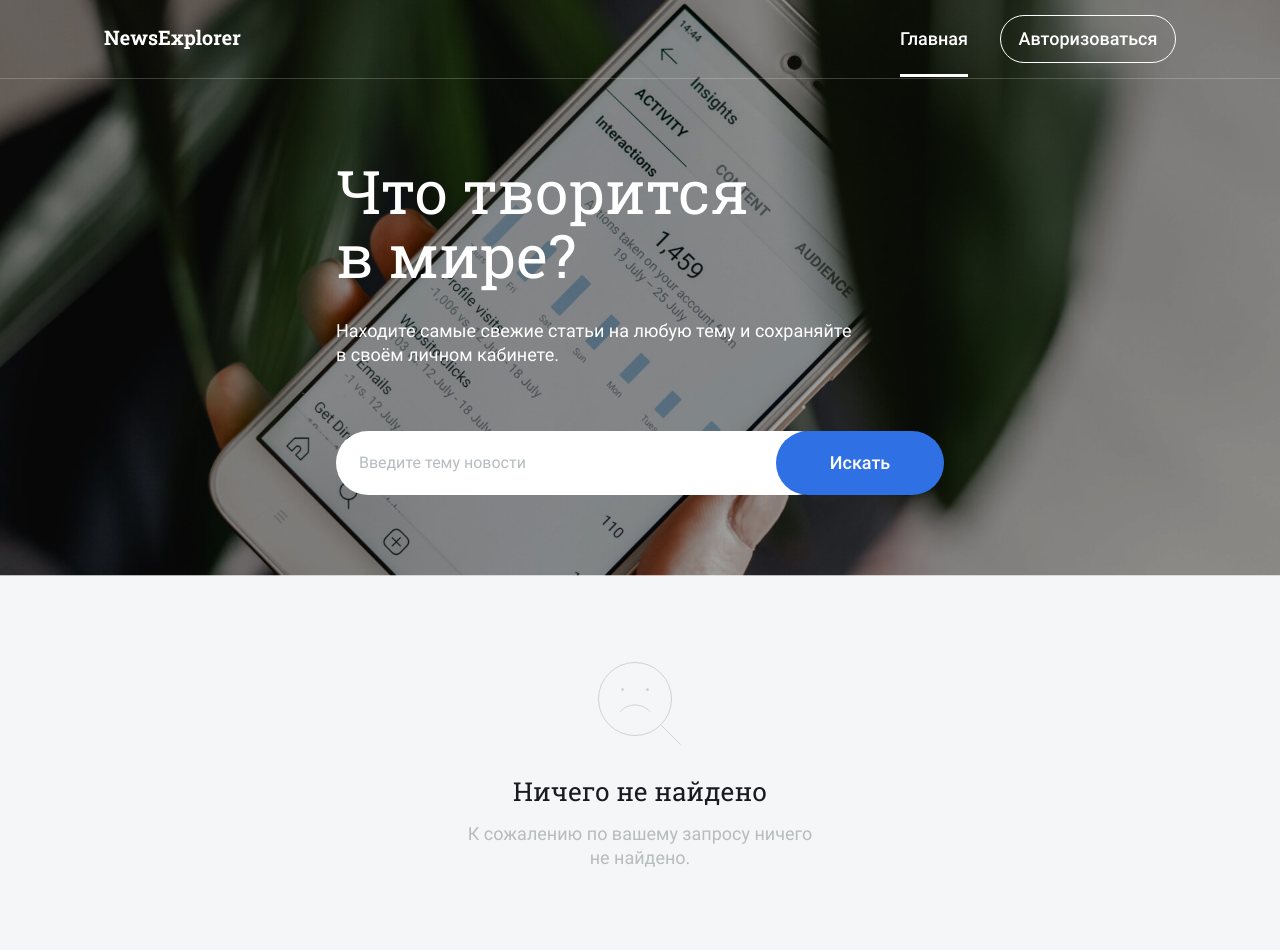
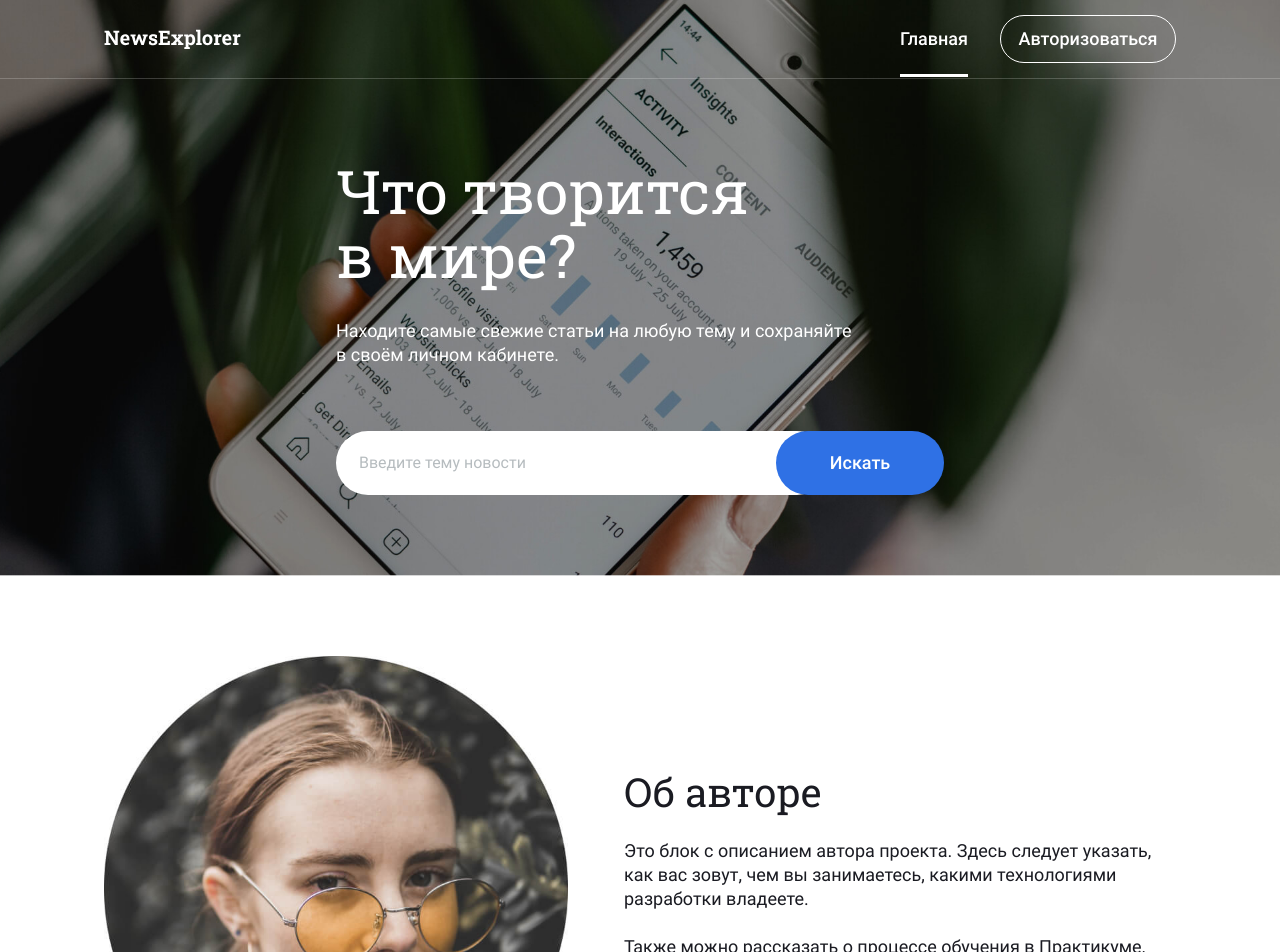
Before and after one commit to Vooooodoo/news-explorer-frontend, a React (Create React App) app: page / in a window 1280 px wide. Shown: the top 952 px of the page. Built offline with nearby package versions, Linux system fonts and the light colour scheme.

Commit message:
feat: сверстать preloader

```diff
--- a/src/components/Main/Main.js
+++ b/src/components/Main/Main.js
@@ -2,13 +2,17 @@ import React from 'react';
 import About from '../About/About';
 import Preloader from '../Preloader/Preloader';
 import NotFound from '../NotFound/NotFound';
+import Spinner from '../Spinner/Spinner';
 
 function Main(props) {
   return (
     <main>
-      <Preloader
+      {/* <Preloader
+        component={Spinner}
+      /> */}
+      {/* <Preloader
         component={NotFound}
-      />
+      /> */}
       <About />
     </main>
   );
--- a/src/components/NotFound/NotFound.css
+++ b/src/components/NotFound/NotFound.css
@@ -1,21 +1,11 @@
-.not-found__logo {
+.preloader__logo {
   margin-bottom: 24px;
 }
 
-.not-found__title {
+.preloader__title {
   font-family: 'Roboto Slab', Arial, sans-serif;
   font-weight: normal;
   font-size: 26px;
   line-height: 30px;
   margin: 0 0 16px;
 }
-
-.not-found__subtitle {
-  max-width: 356px;
-  text-align: center;
-  font-weight: normal;
-  font-size: 18px;
-  line-height: 24px;
-  margin: 0;
-  color: #B6BCBF;
-}
--- a/src/components/NotFound/NotFound.js
+++ b/src/components/NotFound/NotFound.js
@@ -1,13 +1,13 @@
 import React from 'react';
-import notFoundLogo from '../../images/not-found__logo.svg';
+import preloaderLogo from '../../images/preloader__logo.svg';
 import './NotFound.css';
 
 function NotFound() {
   return (
     <>
-      <img className="not-found__logo" src={notFoundLogo} alt="Лупа с грустным смайликом внутри." />
-      <h3 className="not-found__title">Ничего не&nbsp;найдено</h3>
-      <p className="not-found__subtitle">
+      <img className="preloader__logo" src={preloaderLogo} alt="Лупа с грустным смайликом внутри." />
+      <h3 className="preloader__title">Ничего не&nbsp;найдено</h3>
+      <p className="preloader__subtitle">
         К&nbsp;сожалению по&nbsp;вашему запросу ничего не&nbsp;найдено.
       </p>
     </>
--- a/src/components/Preloader/Preloader.css
+++ b/src/components/Preloader/Preloader.css
@@ -5,6 +5,16 @@
   align-items: center;
   background-color: #F5F6F7;
   margin: 0 -104px;
+}
+
+.preloader__subtitle {
+  max-width: 356px;
+  text-align: center;
+  font-weight: normal;
+  font-size: 18px;
+  line-height: 24px;
+  margin: 0;
+  color: #B6BCBF;
 }
 
 @media all and (max-width: 1023px) {
--- /dev/null
+++ b/src/components/Spinner/Spinner.css
@@ -0,0 +1,16 @@
+
+@keyframes spin {
+  100% {
+    transform: rotate(360deg);
+  }
+}
+
+.preloader__spinner {
+	width: 74px;
+	height: 74px;
+	border: 4px solid #444;
+	border-bottom-color: #888;
+	border-radius: 50%;
+  animation: spin .75s infinite linear;
+  margin-bottom: 24px;
+}
--- /dev/null
+++ b/src/components/Spinner/Spinner.js
@@ -0,0 +1,13 @@
+import React from 'react';
+import './Spinner.css';
+
+function Spinner() {
+  return (
+    <>
+      <div className="preloader__spinner"></div>
+      <h3 className="preloader__subtitle">Идет поиск новостей...</h3>
+    </>
+  );
+}
+
+export default Spinner;
```
Also changed, not shown: src/images/preloader__logo.svg (renamed from src/images/not-found__logo.svg).
